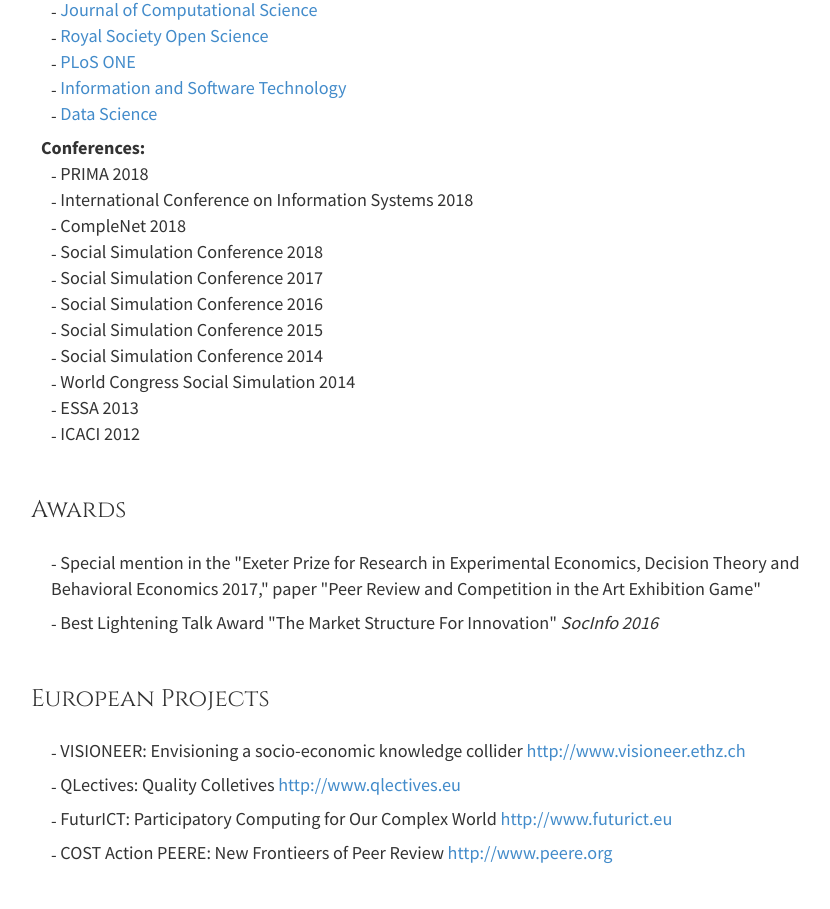
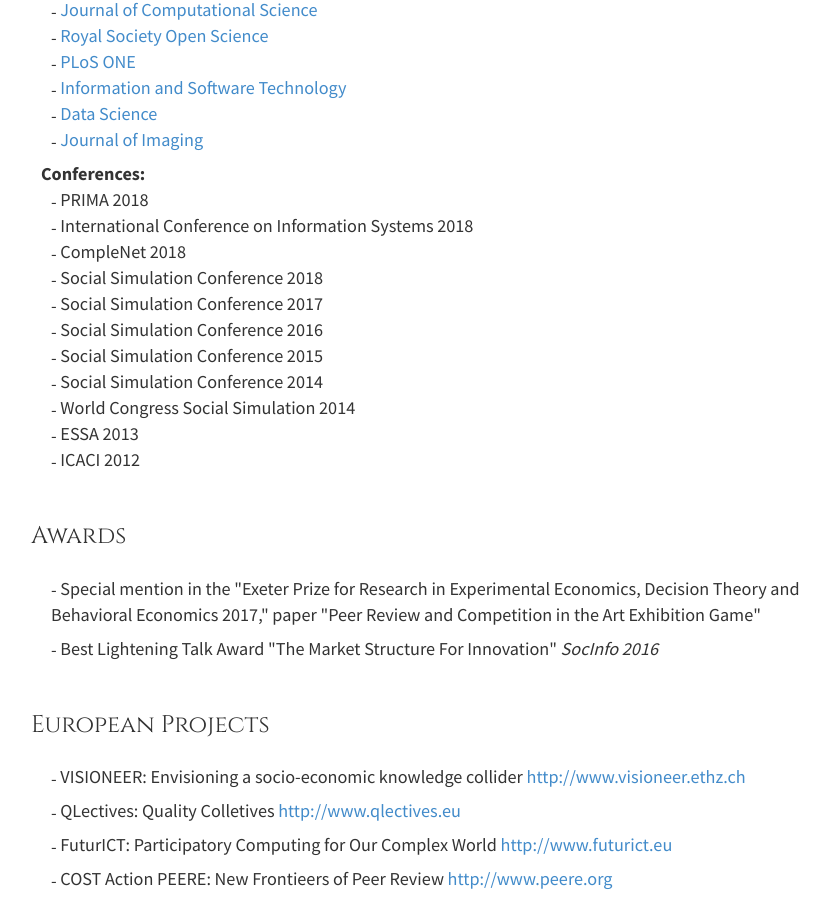
Before and after one commit to shakty/stefanobalietti.com, a plain HTML site: page index.htm in a window 1280 px wide. Shown: the part 4582-5491 px from the top of the page, without its empty margins (209-1039 px from the left). Drawn offline with Linux system fonts and the light colour scheme.

Commit message:
jimaging

```diff
--- a/index.htm
+++ b/index.htm
@@ -354,6 +354,7 @@
       <dd class="dobullet"><a href="http://journals.plos.org/plosone/" target="_blank">PLoS ONE</a></dd>
       <dd class="dobullet"><a href="https://www.journals.elsevier.com/information-and-software-technology" target="_blank">Information and Software Technology</a>
       <dd class="dobullet"><a href="https://datasciencehub.net/" target="_blank">Data Science</a>
+      <dd class="dobullet"><a href="http://www.mdpi.com/journal/jimaging" target="_blank">Journal of Imaging</a>
 
 
       <dt class="bold">Conferences:</dt>
```
